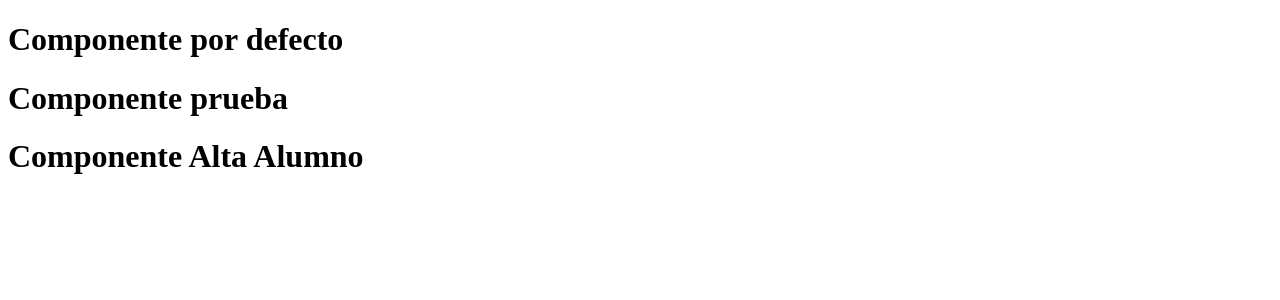
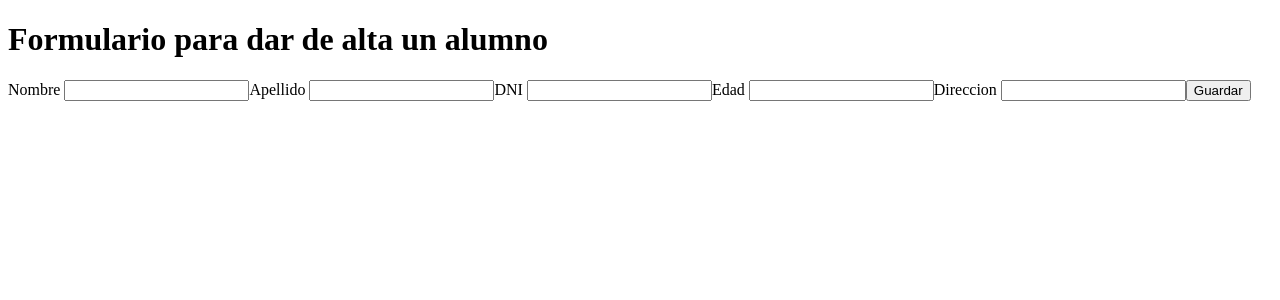
Before and after one commit to luisparadawagner-gmail-com/tp-alcantu, an Angular app: page / in a window 1280 px wide. Shown: the top 300 px of the page. Built offline with nearby package versions, Linux system fonts and the light colour scheme.

Commit message:
Se agrega formulario para alta alumnos y se borran las carpetas de prueba

```diff
--- a/src/app/alta-alumno/alta-alumno.component.html
+++ b/src/app/alta-alumno/alta-alumno.component.html
@@ -1 +1,26 @@
-<h1>Componente Alta Alumno</h1>
+<h1>Formulario para dar de alta un alumno</h1>
+
+<form [formGroup]="personaForm" (ngSubmit) = "guardarPersona()">
+
+    <label>Nombre
+        <input type = "text" formControlName = "nombre">
+    </label>
+
+    <label>Apellido
+       <input type = "text" formControlName = "apellido">
+   </label>
+
+   <label>DNI
+       <input type = "number" formControlName = "dni">
+   </label>
+
+   <label>Edad
+       <input type = "number" formControlName = "edad">
+   </label>
+
+   <label>Direccion
+       <input type = "text" formControlName = "direccion">
+   </label>
+
+   <button type = "submit"> Guardar </button>
+</form>
--- a/src/app/alta-alumno/alta-alumno.component.ts
+++ b/src/app/alta-alumno/alta-alumno.component.ts
@@ -1,4 +1,5 @@
 import { Component } from '@angular/core';
+import { FormControl, FormGroup } from '@angular/forms';
 
 @Component({
     selector: 'app-alta-alumno',
@@ -8,4 +9,18 @@ import { Component } from '@angular/core';
 
 export class AltaAlumnoComponent{
 
+    personaForm = new FormGroup({
+        nombre: new FormControl(''),
+        apellido: new FormControl(''),
+        dni: new FormControl(''),
+        edad: new FormControl(''),
+        direccion: new FormControl('')
+    });
+
+    guardarPersona(){
+        debugger;
+        this.personaForm.value;
+        console.log(this.personaForm.value)
+    }
+
 }
--- a/src/app/app.component.html
+++ b/src/app/app.component.html
@@ -1,6 +1,3 @@
-<h1>Componente por defecto</h1>
-
-<app-prueba></app-prueba>
-<app-alta-alumno>Componente alta alumno</app-alta-alumno>
+<app-alta-alumno></app-alta-alumno>
 
 <router-outlet></router-outlet>
--- a/src/app/prueba/prueba.component.html
+++ /dev/null
@@ -1 +0,0 @@
-<h1>Componente prueba</h1>
--- a/src/app/prueba/typescript/prueba.js
+++ /dev/null
@@ -1 +0,0 @@
-console.log("Funciona");
```
Also changed, not shown: src/app/app.module.ts (+3 -4 lines), src/app/prueba/prueba.component.ts (deleted, +0 -11 lines), src/app/prueba/typescript/prueba.ts (deleted, +0 -62 lines), src/app/prueba/prueba.component.css (deleted).
